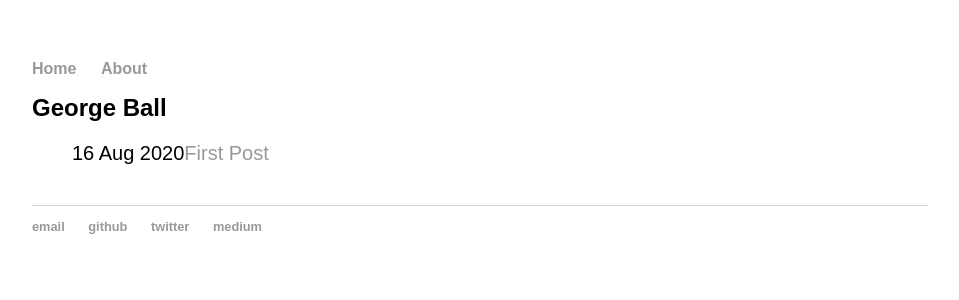
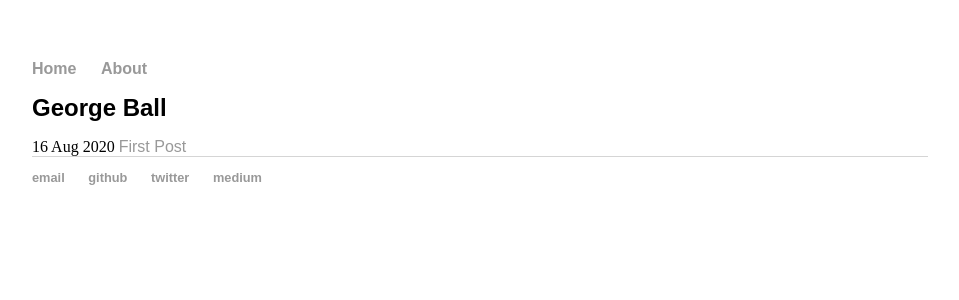
Before and after one commit to georgeball95/georgeball95.github.io, a Jekyll site: the page built from index.html, in a window 1280 px wide. Shown: the top 300 px of the page, without its empty margins (160-1119 px from the left). Built offline with Jekyll 4.4.1, drawn with Linux system fonts in a browser that asks for light colours.

Commit message:
Update index.html

```diff
--- a/index.html
+++ b/index.html
@@ -3,12 +3,12 @@ layout: default
 title: George Ball
 ---
 <h1>{{ page.title }}</h1>
-<ul class="posts">
+<!-- <ul class="posts"> -->
 
 {% for post in site.posts %}
-{{ post.date | date_to_string }}<a href="{{ post.url }}" title="{{ post.title }}">{{ post.title }}</a>
+{{ post.date | date_to_string }} <a href="{{ post.url }}" title="{{ post.title }}">{{ post.title }}</a>
 {% endfor %}
-</ul>
+<!-- </ul> -->
 
 <footer>
   <ul>
```
